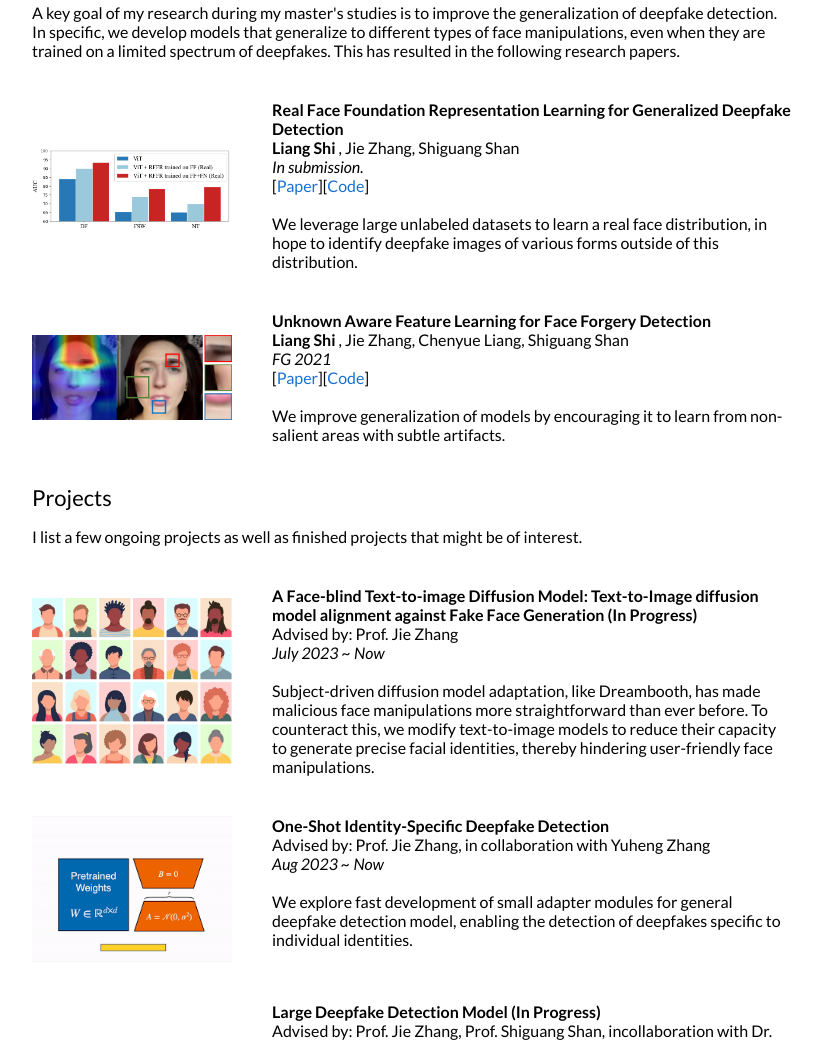
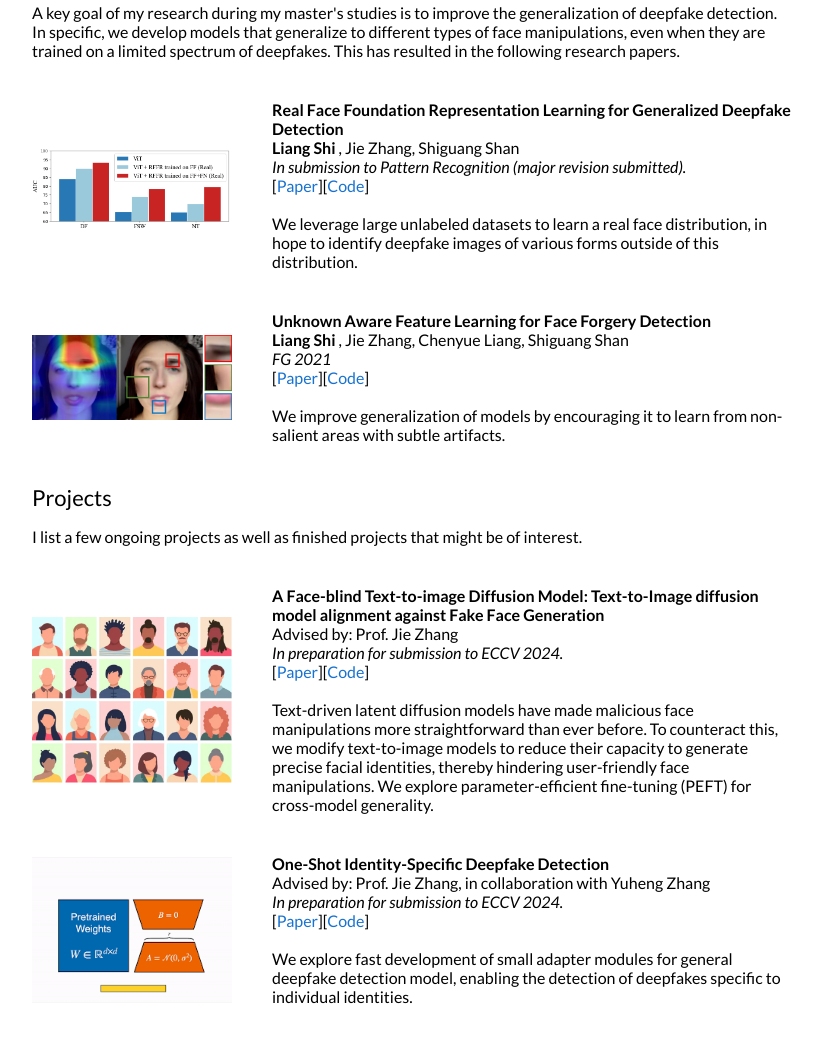
Before and after one commit to shiliang26/shiliang26.github.io, a plain HTML site: page index.html in a window 1280 px wide. Shown: the part 467-1507 px from the top of the page, without its empty margins (228-1050 px from the left). Drawn offline with Linux system fonts and the light colour scheme.

Commit message:
Updated pub info

```diff
--- a/index.html
+++ b/index.html
@@ -163,7 +163,7 @@
               paper_url: "https://arxiv.org/abs/2303.08439",
               code_url: "https://github.com/shiliang26/RFFR",
               authors: "<b> Liang Shi </b>, Jie Zhang, Shiguang Shan",
-              conference: "In submission.",
+              conference: "In submission to Pattern Recognition (major revision submitted).",
               image: "figures/rffr-img.png",
               others: "We leverage large unlabeled datasets to learn a real face distribution, in hope to identify deepfake images of various forms outside of this distribution. "
             });
@@ -205,14 +205,15 @@
             <td valign="top" width="75%" id="faceblind-txt"></td>
           </tr>
           <script type="text/javascript">
-            createSimpleElement(
+            createProjectElement(
               id = "faceblind", {
-              title: "A Face-blind Text-to-image Diffusion Model: Text-to-Image diffusion model alignment against Fake Face Generation (In Progress)",
+              title: "A Face-blind Text-to-image Diffusion Model: Text-to-Image diffusion model alignment against Fake Face Generation",
               paper_url: null,
               authors: 'Advised by: Prof. Jie Zhang',
               time: "July 2023 ~ Now",
               image: 'figures/blind.png',
-              others: "Subject-driven diffusion model adaptation, like Dreambooth, has made malicious face manipulations more straightforward than ever before. To counteract this, we modify text-to-image models to reduce their capacity to generate precise facial identities, thereby hindering user-friendly face manipulations. "
+              conference: 'In preparation for submission to ECCV 2024. ',
+              others: "Text-driven latent diffusion models have made malicious face manipulations more straightforward than ever before. To counteract this, we modify text-to-image models to reduce their capacity to generate precise facial identities, thereby hindering user-friendly face manipulations. We explore parameter-efficient fine-tuning (PEFT) for cross-model generality. "
             });
           </script>
 
@@ -221,13 +222,14 @@
             <td valign="top" width="75%" id="id-specific-txt"></td>
           </tr>
           <script type="text/javascript">
-            createSimpleElement(
+            createProjectElement(
               id = "id-specific", {
               title: "One-Shot Identity-Specific Deepfake Detection",
               paper_url: null,
               authors: 'Advised by: Prof. Jie Zhang, in collaboration with Yuheng Zhang',
               time: "Aug 2023 ~ Now",
               image: 'figures/lora.png',
+              conference: 'In preparation for submission to ECCV 2024. ',
               others: "We explore fast development of small adapter modules for general deepfake detection model, enabling the detection of deepfakes specific to individual identities."
             });
           </script>
```
